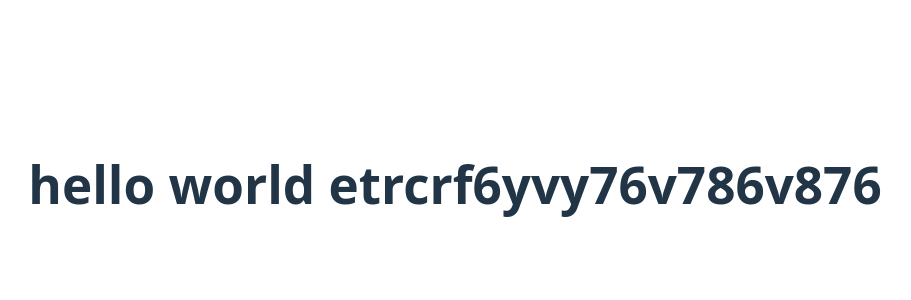
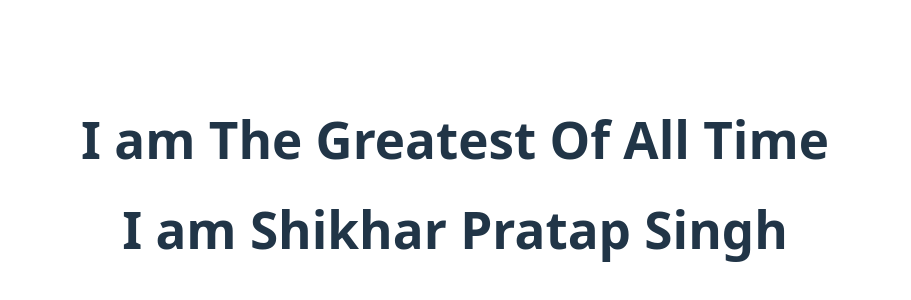
Before and after one commit to cratesium/helloReact, a React (Vite) app: page / in a window 1280 px wide. Shown: the part 216-516 px from the top of the page, without its empty margins (185-1096 px from the left). Built offline with nearby package versions, Linux system fonts and the light colour scheme.

Commit message:
just teting another service thats why i have created this service

```diff
--- a/src/App.jsx
+++ b/src/App.jsx
@@ -6,7 +6,8 @@ import './App.css'
 function App() {
   return (
     <>
-      <h1>hello world  etrcrf6yvy76v786v876</h1>
+      <h1>I am The Greatest Of All Time </h1>
+      <h1>I am Shikhar Pratap Singh</h1>
     </>
   )
 }
```
